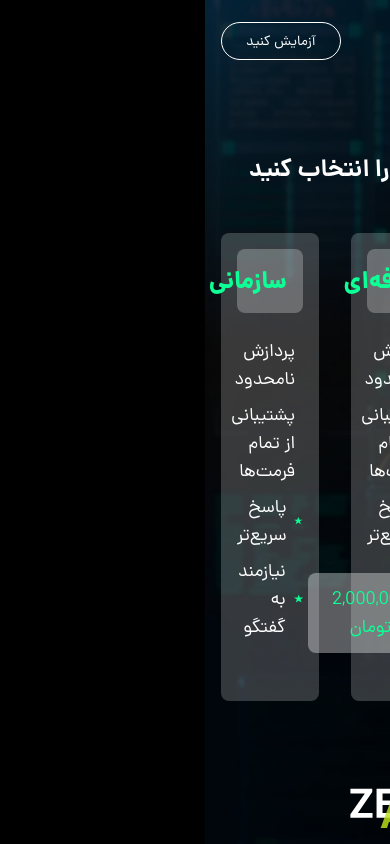
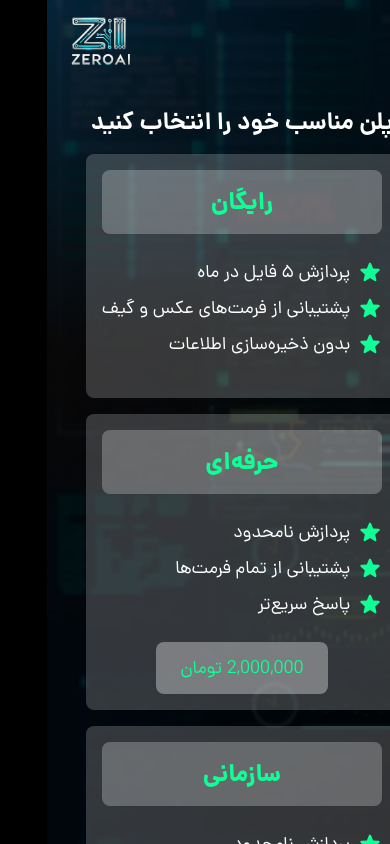
Before and after one commit to fatemeh-bd/zero, a Next.js app: page /prices in a window 390 px wide. Built offline with nearby package versions, Linux system fonts and the light colour scheme.

Commit message:
responsive

```diff
--- a/package.json
+++ b/package.json
@@ -9,7 +9,9 @@
     "lint": "next lint"
   },
   "dependencies": {
+    "@heroicons/react": "^2.2.0",
     "axios": "^1.7.9",
+    "heroicons": "^2.2.0",
     "next": "15.1.0",
     "react": "^19.0.0",
     "react-dom": "^19.0.0",
--- a/src/app/_components/UploadFile.tsx
+++ b/src/app/_components/UploadFile.tsx
@@ -2,10 +2,10 @@
 import { postMethod } from "@/api/callApi";
 import { UPLOAD_GIF, UPLOAD_IMAGE, UPLOAD_VIDEO } from "@/api/endpoints";
 import Button from "@/components/buttons/Button";
-import { AttachmentIcon } from "@/components/icons";
 import Modal from "@/components/modal/Modal";
 import Paraghrap from "@/components/typography/Paraghrap";
 import { notify } from "@/utils/notify";
+import { PaperClipIcon } from "@heroicons/react/24/outline";
 import Image from "next/image";
 import React, { useRef, useState } from "react";
 
@@ -124,7 +124,7 @@ const UploadFile = () => {
           )}
         </span>
 
-        <AttachmentIcon className="bg-primary p-2 rounded-full text-center self-center" />
+        <PaperClipIcon className="lg:size-12 size-[2.35rem] bg-primary p-2 rounded-full text-center self-center" />
       </Button>
       <p className="block sm:hidden text-primary text-xs">
         فایل انتخابی باید عکس، گیف و یا ویدیو باشد (زیر ۵۰ مگابایت)
--- a/src/app/layout.tsx
+++ b/src/app/layout.tsx
@@ -64,7 +64,7 @@ export default function RootLayout({
         className={`${font.variable} ${font.variable} text-lg antialiased bg-black w-full text-white bg-[url('/images/background.webp')] bg-no-repeat bg-cover`}
       >
         <ToastContainer />
-        <div className="max-w-screen-2xl h-screen mx-auto md:py-6 py-4 md:px-12 px-4 flex flex-col gap-2 justify-between items-center w-full">
+        <div className="max-w-screen-2xl h-screen overflow-auto mx-auto md:py-6 py-4 md:px-12 px-6 flex flex-col md:gap-2 gap-8 md:justify-between items-center w-full">
           <Header />
           <main className="py-8">{children}</main>
           <Image
--- a/src/app/prices/_components/PriceBox.tsx
+++ b/src/app/prices/_components/PriceBox.tsx
@@ -1,5 +1,5 @@
-import { StarIcon } from "@/components/icons";
 import { numberWithCommas } from "@/utils/helper";
+import { StarIcon } from "@heroicons/react/16/solid";
 import React from "react";
 
 const PriceBox = ({
@@ -12,14 +12,14 @@ const PriceBox = ({
   price?: number;
 }) => {
   return (
-    <div className="bg-white bg-opacity-20 p-4 rounded-lg col-span-4 mt-12">
+    <div className="bg-white bg-opacity-20 p-4 rounded-lg lg:col-span-4 col-span-12 w-full">
       <p className="p-4 font-bold text-2xl text-center bg-white bg-opacity-25 text-[#0DFF96] rounded-lg">
         {title}
       </p>
       <ul className="my-6 space-y-2">
         {items.map((item, index) => (
           <li key={index} className="flex items-center gap-2">
-            <StarIcon />
+            <StarIcon className="size-6 text-[#0DFF96]" />
             <p>{item}</p>
           </li>
         ))}
--- a/src/app/prices/page.tsx
+++ b/src/app/prices/page.tsx
@@ -18,9 +18,9 @@ const page = () => {
     ],
   };
   return (
-    <section>
+    <section className="-translate-y-6">
       <Title>پلن مناسب خود را انتخاب کنید</Title>
-      <div className="grid grid-cols-12 gap-8 items-stretch">
+      <div className="grid grid-cols-12 md:gap-8 gap-4 items-stretch  md:mt-12 mt-4">
         <PriceBox title="رایگان" items={options.free} />
         <PriceBox title="حرفه‌ای" items={options.pro} price={2000000} />
         <PriceBox title="سازمانی" items={options.vip} />
--- a/src/components/header/Header.tsx
+++ b/src/components/header/Header.tsx
@@ -1,11 +1,44 @@
+"use client";
 import Image from "next/image";
 import Link from "next/link";
-import React from "react";
-import Button, { buttonClass } from "../buttons/Button";
+import React, { useState } from "react";
+
+import { buttonClass } from "../buttons/Button";
+import { Bars3Icon } from "@heroicons/react/16/solid";
+import MobileMenuItems from "./MobileMenuItems";
+import useScreenWidth from "@/utils/useScreenWidth";
 
 const Header = () => {
+  const [isMenuOpen, setIsMenuOpen] = useState(false);
+  const isMobile = useScreenWidth(768);
+
   return (
     <header className="flex gap-8 justify-between items-center w-full">
+      {isMobile && (
+        <>
+          <button
+            className="lg:hidden"
+            onClick={() => setIsMenuOpen(!isMenuOpen)}
+          >
+            <Bars3Icon className="size-6" />
+          </button>
+          {isMenuOpen && (
+            <div
+              onClick={() => setIsMenuOpen(false)}
+              className="bg-black bg-opacity-40 blur-lg  fixed inset-0 size-full"
+            ></div>
+          )}
+          <nav
+            onClick={() => setIsMenuOpen(false)}
+            className={`fixed right-0 top-0 z-[999] w-3/4 h-full p-8 bg-black transform ${
+              isMenuOpen ? "translate-x-0" : "translate-x-full"
+            } transition-transform duration-300`}
+          >
+            <MobileMenuItems />
+          </nav>
+        </>
+      )}
+      <Link href={"/"}>
         <Image
           src={"/images/logo.svg"}
           width={92}
@@ -13,13 +46,17 @@ const Header = () => {
           className="lg:w-[92px] w-[60px]"
           alt="logo"
         />
+      </Link>
+
+      {!isMobile && (
         <nav className="md:flex hidden lg:gap-12 gap-8 lg:text-lg text-sm items-center border border-white rounded-full w-fit h-fit py-2 px-12">
           <Link href={"/"}>خانه</Link>
           <Link href={"/aboutUs"}>درباره ما</Link>
           <Link href={"/prices"}>قیمت‌ها</Link>
           <Link href={"/contactUs"}>تماس با ما</Link>
         </nav>
-      <Link href={"/"} className={buttonClass}>
+      )}
+        <Link href={"/"} className={`${buttonClass} md:block hidden`}>
           آزمایش کنید
         </Link>
     </header>
--- /dev/null
+++ b/src/components/header/MobileMenuItems.tsx
@@ -0,0 +1,57 @@
+import Image from "next/image";
+import Link from "next/link";
+import React from "react";
+import {
+  BanknotesIcon,
+  HomeIcon,
+  InformationCircleIcon,
+  PhoneIcon,
+} from "@heroicons/react/24/outline";
+import { buttonClass } from "../buttons/Button";
+
+const MobileMenuItems = () => {
+  return (
+    <>
+      <Link href={"/"}>
+        <Image
+          src={"/images/logo.svg"}
+          width={92}
+          height={76}
+          className="lg:w-[92px] w-[60px] mx-auto"
+          alt="logo"
+        />
+      </Link>
+      <ul className="flex flex-col items-start gap-8 [&>li>a]:flex [&>li>a]:items-center [&>li>a]:gap-2 py-8">
+        <li>
+          <Link href={"/"}>
+            <HomeIcon className="size-5" />
+            خانه
+          </Link>
+        </li>
+        <li>
+          <Link href={"/aboutUs"}>
+            <InformationCircleIcon className="size-5" />
+            درباره ما
+          </Link>
+        </li>
+        <li>
+          <Link href={"/prices"}>
+            <BanknotesIcon className="size-5" />
+            قیمت‌ها
+          </Link>
+        </li>
+        <li>
+          <Link href={"/contactUs"}>
+            <PhoneIcon className="size-5" />
+            تماس با ما
+          </Link>
+        </li>
+      </ul>
+      <Link href={"/"} className={`${buttonClass} !w-fit mx-auto`}>
+        آزمایش کنید
+      </Link>
+    </>
+  );
+};
+
+export default MobileMenuItems;
--- a/src/components/icons.tsx
+++ /dev/null
@@ -1,41 +0,0 @@
-export const AttachmentIcon = ({ className }: { className?: string }) => {
-  return (
-    <svg
-      width="24"
-      height="24"
-      viewBox="0 0 24 24"
-      fill="none"
-      className={`lg:size-11 size-[2.35rem] ${className || ""}`}
-      xmlns="http://www.w3.org/2000/svg"
-    >
-      <g clipPath="url(#clip0_5_35)">
-        <path
-          d="M13.3043 20.2399C10.9413 22.5919 7.11937 22.5919 4.75635 20.2399C2.41455 17.8973 2.41455 14.1024 4.75635 11.7599L13.2542 3.31989C15.0299 1.55939 17.8945 1.55939 19.6702 3.31989C20.5211 4.15969 21 5.30491 21 6.49989C21 7.69486 20.5211 8.84009 19.6702 9.67989L11.873 17.4199C11.3087 17.9909 10.5391 18.3123 9.73597 18.3123C8.93285 18.3123 8.16319 17.9909 7.59899 17.4199C7.0336 16.857 6.7158 16.0923 6.7158 15.2949C6.7158 14.4974 7.0336 13.7328 7.59899 13.1699L12.5436 8.26989C12.6375 8.17523 12.7655 8.12199 12.8989 8.12199C13.0323 8.12199 13.1603 8.17523 13.2542 8.26989L13.7947 8.79989C13.8895 8.89377 13.9428 9.02157 13.9428 9.15489C13.9428 9.28821 13.8895 9.416 13.7947 9.50989L8.85015 14.4099C8.43186 14.9116 8.46647 15.6494 8.9299 16.1098C9.39333 16.5702 10.132 16.6006 10.6318 16.1799L18.429 8.44989C18.948 7.93544 19.2399 7.23528 19.2399 6.50489C19.2399 5.7745 18.948 5.07434 18.429 4.55989C17.3437 3.48188 15.5907 3.48188 14.5054 4.55989L5.98749 12.9999C4.33316 14.6584 4.33316 17.3414 5.98749 18.9999C7.6691 20.6477 10.3615 20.6477 12.0431 18.9999L17.6984 13.3899C17.8976 13.1916 18.2198 13.1916 18.419 13.3899L18.9495 13.9199C19.0463 14.0106 19.1012 14.1373 19.1012 14.2699C19.1012 14.4025 19.0463 14.5292 18.9495 14.6199L13.3043 20.2399Z"
-          fill="white"
-        />
-      </g>
-      <defs>
-        <clipPath id="clip0_5_35">
-          <rect width="24" height="24" fill="white" />
-        </clipPath>
-      </defs>
-    </svg>
-  );
-};
-
-export const StarIcon = () => {
-  return (
-    <svg
-      width="22"
-      height="19"
-      viewBox="0 0 22 19"
-      fill="none"
-      xmlns="http://www.w3.org/2000/svg"
-    >
-      <path
-        d="M11 0L13.5967 7.25735H22L15.2016 11.7426L17.7984 19L11 14.5147L4.20163 19L6.79837 11.7426L0 7.25735H8.40325L11 0Z"
-        fill="#0DFF96"
-      />
-    </svg>
-  );
-};
--- /dev/null
+++ b/src/utils/useScreenWidth.tsx
@@ -0,0 +1,22 @@
+"use client";
+import { useState, useEffect } from "react";
+
+const useScreenWidth = (width: number) => {
+  const [isScreenSmall, setIsScreenSmall] = useState(false);
+
+  useEffect(() => {
+    const handleResize = () => {
+      setIsScreenSmall(window.innerWidth <= width);
+    };
+
+    handleResize();
+
+    window.addEventListener("resize", handleResize);
+
+    return () => window.removeEventListener("resize", handleResize);
+  }, [width]);
+
+  return isScreenSmall;
+};
+
+export default useScreenWidth;
```
Also changed, not shown: 1 other file (tests, documents, lock files or other folders). Lines whose indentation alone changed are shown as unchanged.
